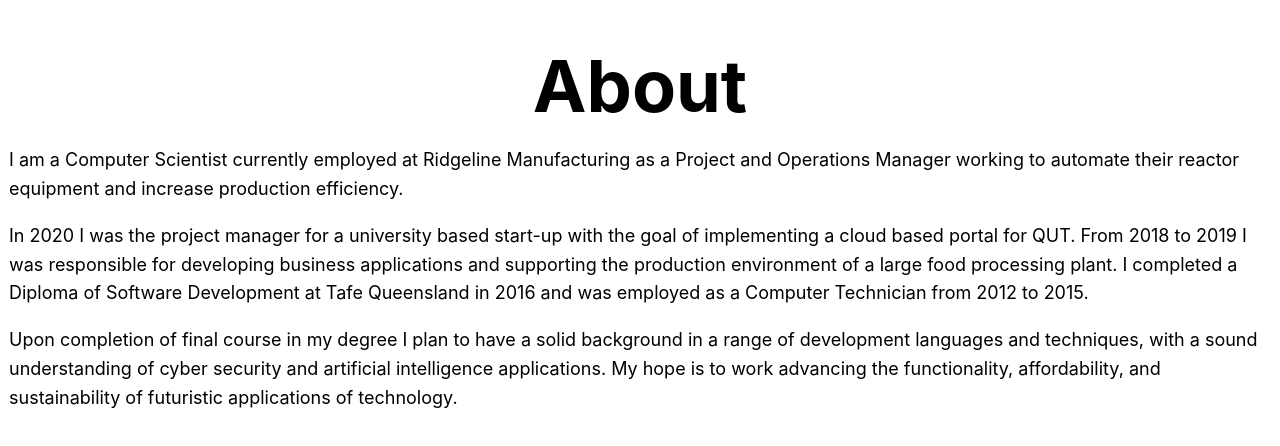
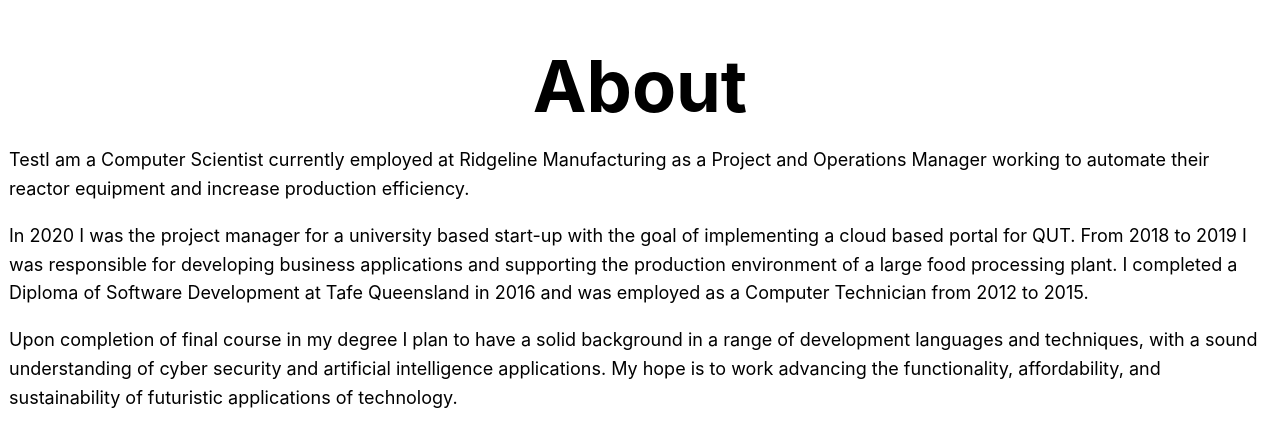
Before and after one commit to lreynolds188/Portfolio, a Next.js app: page /about in a window 1280 px wide. Shown: the part 162-608 px from the top of the page. Built offline with nearby package versions, Linux system fonts and the light colour scheme.

Commit message:
Update about.js

```diff
--- a/pages/about.js
+++ b/pages/about.js
@@ -15,7 +15,7 @@ export default function Home() {
         </h1>
 
         <div>
-            <p>I am a Computer Scientist currently employed at Ridgeline Manufacturing as a Project and Operations Manager working to automate their reactor equipment and increase production efficiency.</p>
+            <p>TestI am a Computer Scientist currently employed at Ridgeline Manufacturing as a Project and Operations Manager working to automate their reactor equipment and increase production efficiency.</p>
             <p>In 2020 I was the project manager for a university based start-up with the goal of implementing a cloud based portal for QUT. From 2018 to 2019 I was responsible for developing business applications and supporting the production environment of a large food processing plant. I completed a Diploma of Software Development at Tafe Queensland in 2016 and was employed as a Computer Technician from 2012 to 2015.</p>
             <p>Upon completion of final course in my degree I plan to have a solid background in a range of development languages and techniques, with a sound understanding of cyber security and artificial intelligence applications. My hope is to work advancing the functionality, affordability, and sustainability of futuristic applications of technology.</p>
         </div>
```
